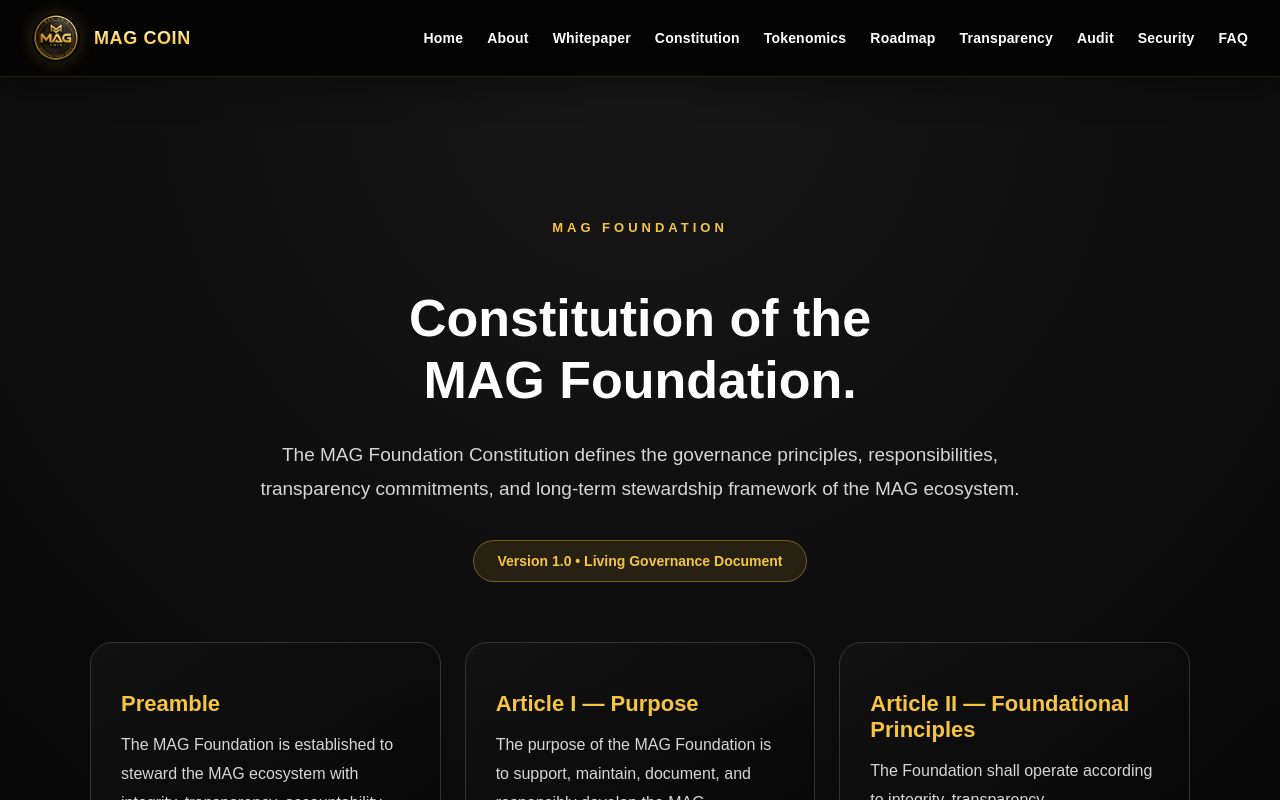
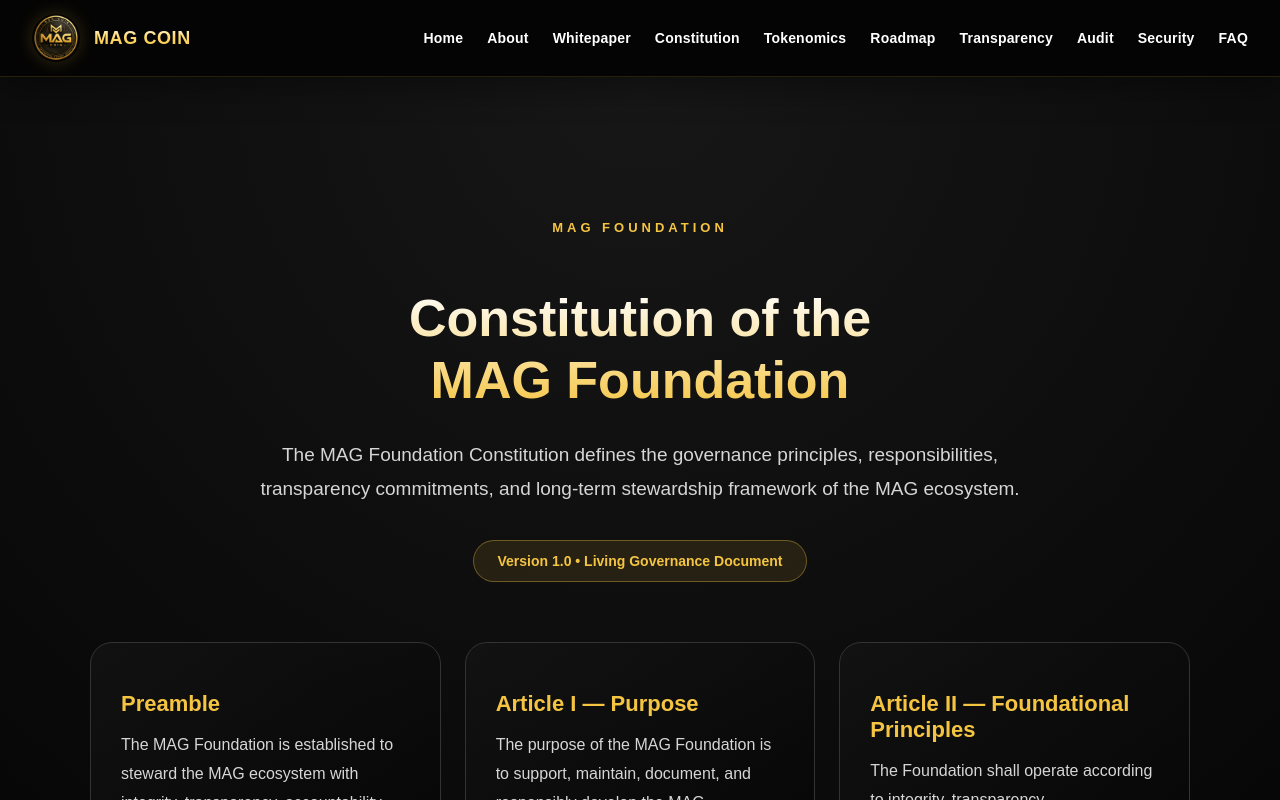
Before and after one commit to MAGZOWN/mag-coin-website, a Next.js app: page /constitution in a window 1280 px wide. Shown: the top 800 px of the page. Built offline with nearby package versions, Linux system fonts and the light colour scheme.

Commit message:
Phase 5.4: Standardize Constitution hero heading

```diff
--- a/app/components/ConstitutionHero.tsx
+++ b/app/components/ConstitutionHero.tsx
@@ -8,7 +8,7 @@
       <h1 style={styles.title}>
         Constitution of the
         <br />
-        MAG Foundation.
+        MAG Foundation
       </h1>
 
       <p style={styles.subtitle}>
@@ -36,14 +36,20 @@
     fontSize: "13px",
     fontWeight: "bold",
     marginBottom: "18px",
+    textTransform: "uppercase",
   },
 
   title: {
     fontSize: "52px",
     lineHeight: "1.2",
-    color: "#ffffff",
     marginBottom: "26px",
-    fontWeight: "800",
+    fontWeight: 800,
+
+    background:
+      "linear-gradient(180deg,#ffffff 0%,#f5c542 100%)",
+
+    WebkitBackgroundClip: "text",
+    WebkitTextFillColor: "transparent",
   },
 
   subtitle: {
```
